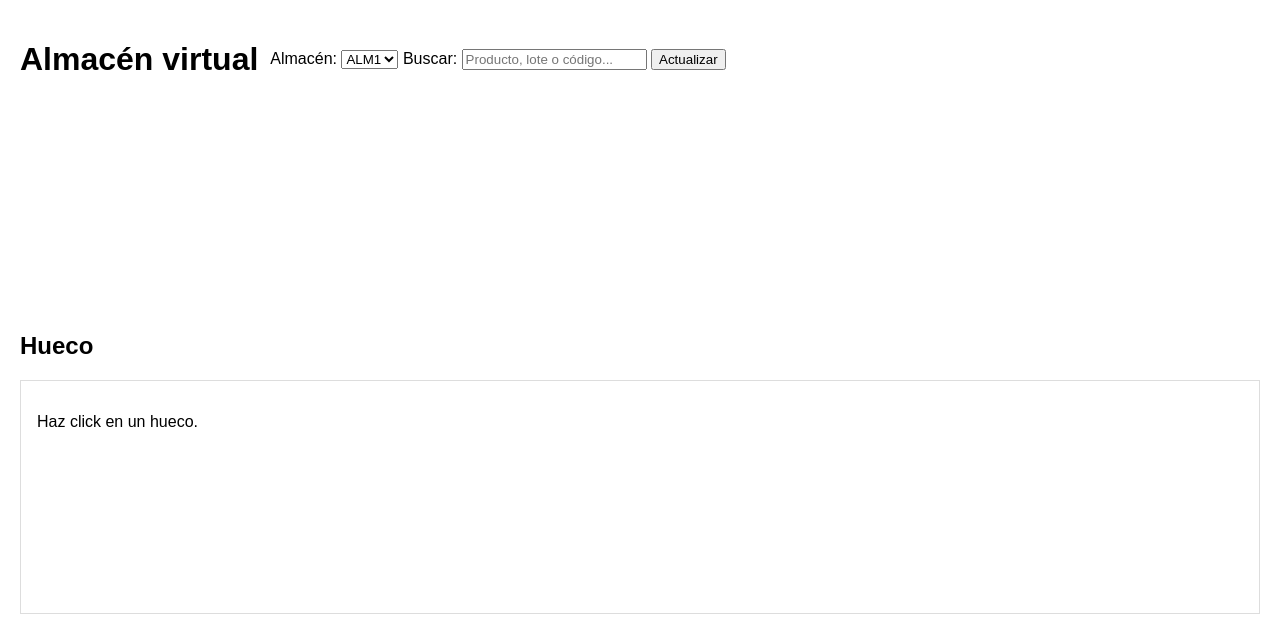
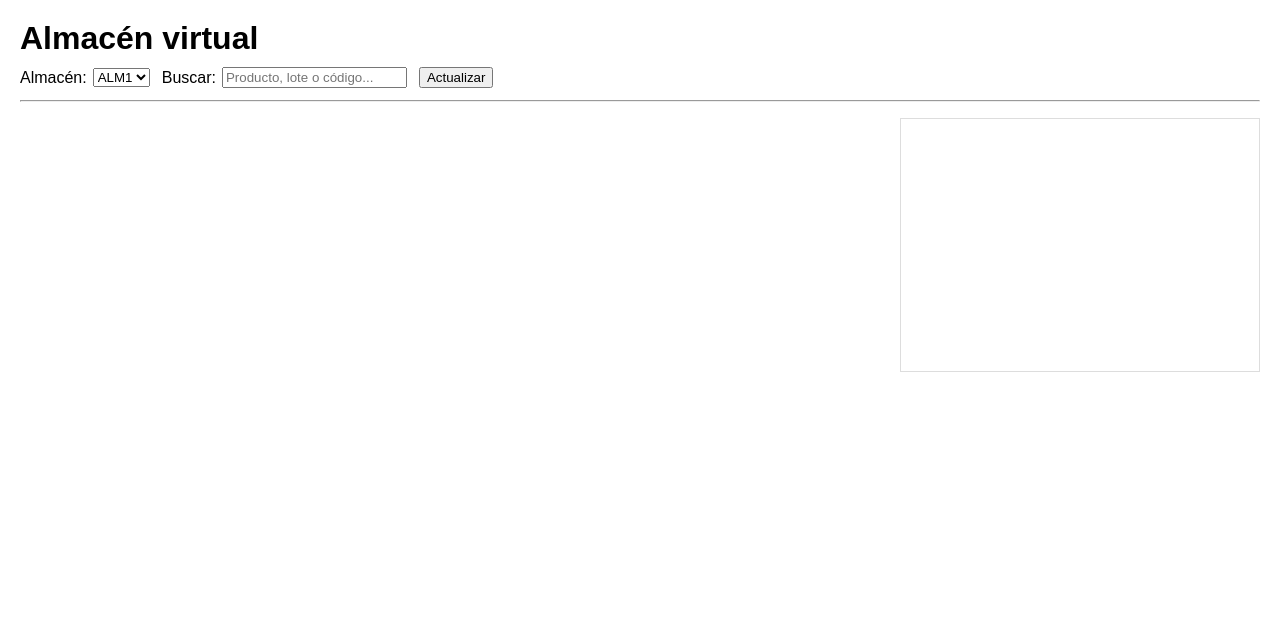
Before and after one commit to BLASOTO/almacen-virtual, a plain HTML site: page index.html in a window 1280 px wide. Drawn offline with Linux system fonts and the light colour scheme.

Commit message:
Update index.html

```diff
--- a/index.html
+++ b/index.html
@@ -4,43 +4,73 @@
   <meta charset="utf-8" />
   <meta name="viewport" content="width=device-width, initial-scale=1" />
   <title>Almacén virtual</title>
-  <link rel="stylesheet" href="style.css" />
+
+  <style>
+    body { font-family: Arial, sans-serif; margin: 20px; }
+    h1 { margin: 0 0 10px 0; }
+
+    .topbar { display: flex; gap: 12px; align-items: center; flex-wrap: wrap; }
+    .topbar label { display: inline-flex; gap: 6px; align-items: center; }
+
+    hr { margin: 12px 0 16px 0; }
+
+    .main {
+      display: grid;
+      grid-template-columns: 1fr 360px;
+      gap: 18px;
+      align-items: start;
+    }
+
+    /* IMPORTANTE: esto fuerza a que el grid se vea sí o sí */
+    #grid {
+      display: grid;
+      grid-template-columns: repeat(4, minmax(160px, 1fr));
+      gap: 14px;
+      min-height: 260px;
+    }
+
+    .cell {
+      border: 1px solid #ddd;
+      border-radius: 12px;
+      padding: 14px;
+      background: #f7f7f7;
+      cursor: pointer;
+      user-select: none;
+    }
+    .cell:hover { background: #efefef; }
+    .cell .code { font-weight: 700; font-size: 18px; margin-bottom: 10px; }
+    .cell .meta { font-size: 14px; opacity: 0.9; }
+
+    #details {
+      border: 1px solid #ddd;
+      padding: 16px;
+      min-height: 220px;
+      background: #fff;
+    }
+  </style>
 </head>
+
 <body>
-  <header class="topbar">
   <h1>Almacén virtual</h1>
 
-    <div class="controls">
-      <label>
-        Almacén:
+  <div class="topbar">
+    <label>Almacén:
       <select id="almacenSelect">
         <option value="ALM1">ALM1</option>
         <option value="ALM2">ALM2</option>
       </select>
     </label>
 
-      <label>
-        Buscar:
-        <input id="searchInput" type="search" placeholder="Producto, lote o código..." />
+    <label>Buscar:
+      <input id="searchInput" type="text" placeholder="Producto, lote o código..." />
     </label>
 
     <button id="refreshBtn">Actualizar</button>
   </div>
-  </header>
 
-  <main class="layout">
-    <section>
-      <div id="grid" class="grid"></div>
-    </section>
+  <hr />
 
-    <aside class="panel">
-      <h2>Hueco</h2>
+  <div class="main">
+    <div id="grid"></div>
+
     <div id="details">
-        <p>Haz click en un hueco.</p>
-      </div>
-    </aside>
-  </main>
-
-  <script src="app.js"></script>
-</body>
-</html>
```
Lines whose indentation alone changed are shown as unchanged.
